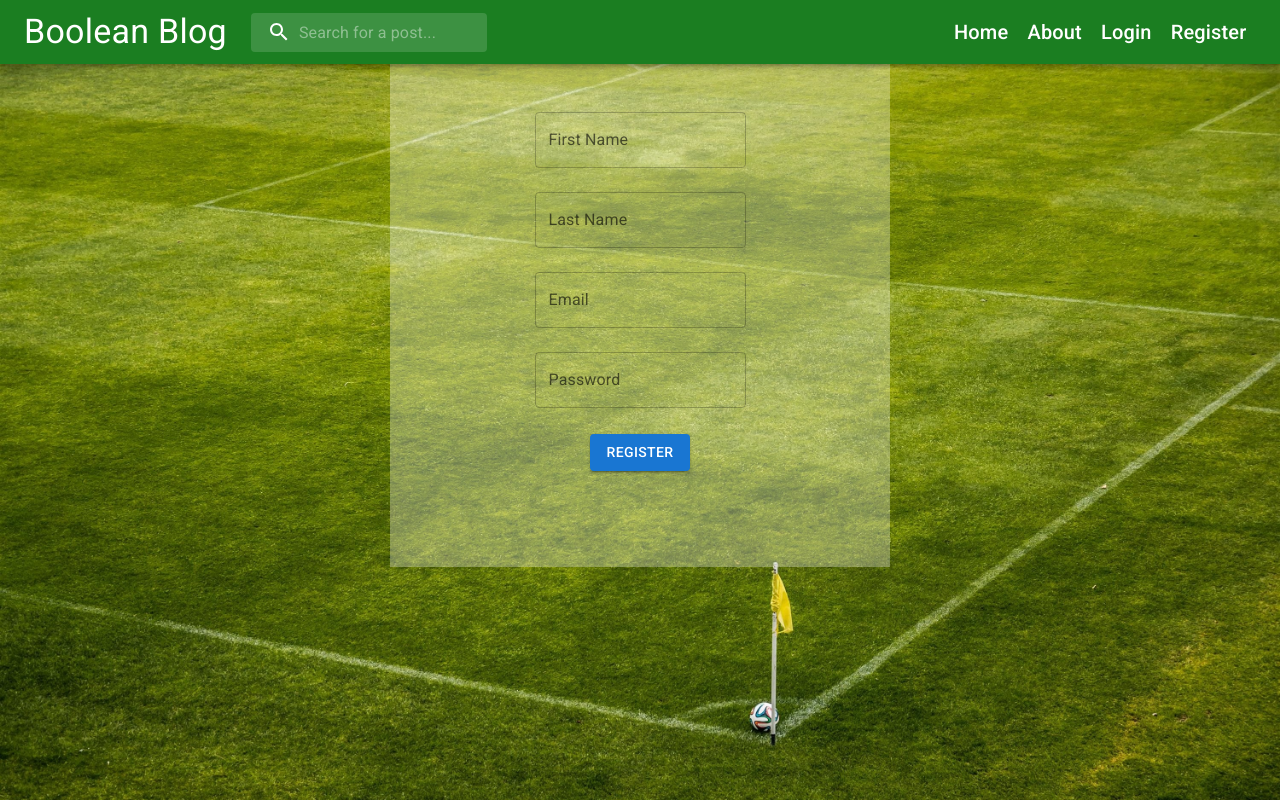
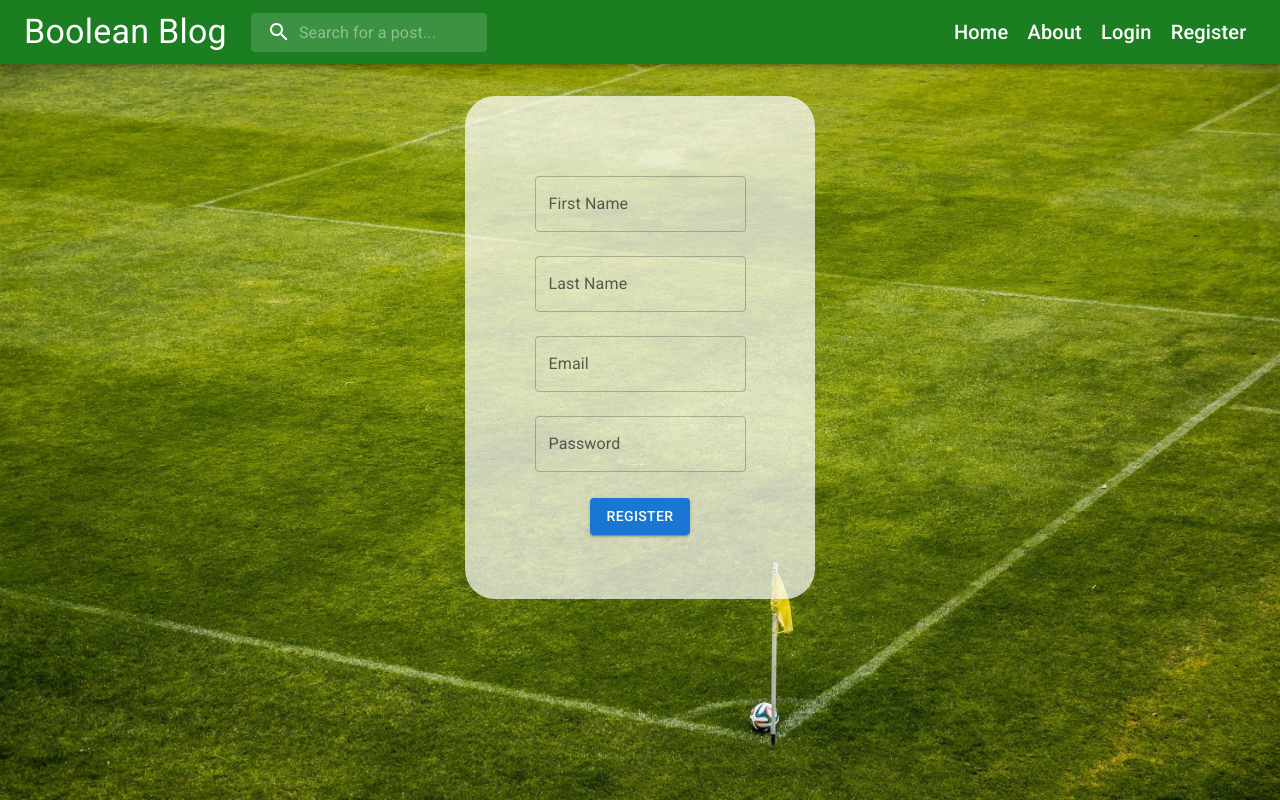
Before and after one commit to emreozturanli/Boolean-Blog, a React (Create React App) app: page /register in a window 1280 px wide. Built offline with nearby package versions, Linux system fonts and the light colour scheme; no server answers; the database is empty.

Commit message:
form edit

```diff
--- a/src/index.css
+++ b/src/index.css
@@ -11,3 +11,10 @@
     background-size: cover;
     min-height: calc(100vh - 48px);
 }
+
+input:-webkit-autofill,
+input:-webkit-autofill:hover,
+input:-webkit-autofill:focus,
+input:-webkit-autofill:active{
+    transition: background-color 5000s ease-in-out 0s;
+}
--- a/src/pages/Login.js
+++ b/src/pages/Login.js
@@ -13,11 +13,11 @@ const Login = () => {
   const navigate = useNavigate();
 
   return (
-    <Container sx={{height: '100vh'}} >
+    <Container sx={{height: '100vh', paddingTop:'6rem'}} >
 
       <form
         onSubmit={(e) => login(e, navigate)}
-        style={{ maxWidth: '500px', width: '100%', margin: 'auto', textAlign: 'center', padding:'6rem 0', background:'rgba(255,255,255,0.3)' }}>
+        style={{ maxWidth: '350px', width: '100%', margin: 'auto', textAlign: 'center', padding:'4rem 0', background:'rgba(255,255,255,0.7)', borderRadius:'30px'}}>
         <TextField
           id="email"
           label="Email"
--- a/src/pages/Register.js
+++ b/src/pages/Register.js
@@ -12,11 +12,11 @@ const Register = () => {
   const navigate = useNavigate();
 
   return (
-    <Container sx={{height: '100vh'}}>
+    <Container sx={{height: '100vh', paddingTop:'6rem'}}>
 
       <form
         onSubmit={(e) => register(e, navigate)}
-        style={{ maxWidth: '500px', width: '100%', margin: 'auto', textAlign: 'center', padding:'6rem 0', background:'rgba(255,255,255,0.3)'}}>
+        style={{ maxWidth: '350px', width: '100%', margin: 'auto', textAlign: 'center', padding:'4rem 0', background:'rgba(255,255,255,0.7)', borderRadius:'30px'}}>
         <TextField
           id="fname"
           label="First Name"
```
